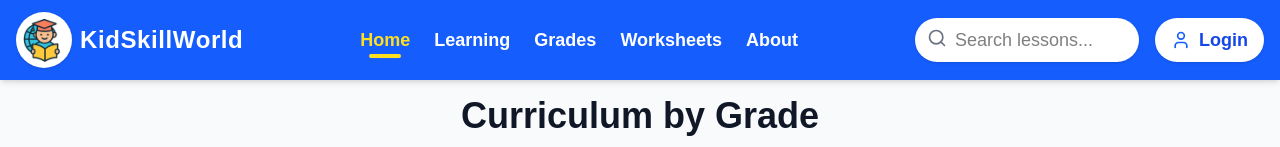
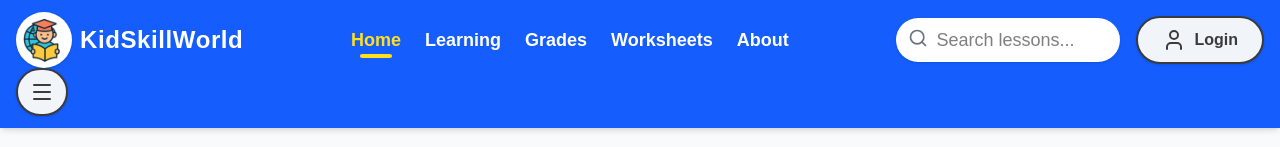
Before and after one commit to adhriton25/kidskillworld, a Next.js app: page / in a window 1280 px wide. Shown: the top 147 px of the page. Built offline with nearby package versions, Linux system fonts and the light colour scheme; no server answers; the database is empty.

Commit message:
fix: button

```diff
--- a/components/Base/Button.tsx
+++ b/components/Base/Button.tsx
@@ -40,7 +40,7 @@ const VARIANTS = {
     hover: "hover:bg-[var(--ksw-color-action-primary-active)]",
   },
   secondary: {
-    bg: "bg-transparent",
+    bg: "bg-[var(--ksw-color-action-secondary-base)] ",
     text: "text-[var(--ksw-color-action-secondary-default)]",
     linkText: "text-[var(--ksw-color-action-secondary-default)]",
     hover: "hover:bg-[var(--ksw-color-action-secondary-active)]",
--- a/components/layout/Header.tsx
+++ b/components/layout/Header.tsx
@@ -7,6 +7,7 @@ import { MobileMenu } from "./MobileMenu";
 import { HEADER_TABS } from "@/Constant/header-tab";
 import { NavTab } from "./NavTab";
 import Link from "next/link";
+import { Button } from "../Base/Button";
 
 export const Header = () => {
   const [menuOpen, setMenuOpen] = useState(false);
@@ -45,12 +46,6 @@ export const Header = () => {
             {/* Search Bar */}
             <div className="relative ">
               {/* Mobile Menu Button */}
-              <button
-                className="bg-white p-2 rounded-full shadow hover:bg-gray-100 sm:hidden"
-                onClick={() => setMenuOpen(true)}
-              >
-                <Menu className="text-blue-600 w-6 h-6" />
-              </button>
               <input
                 type="text"
                 placeholder="Search lessons..."
@@ -60,14 +55,19 @@ export const Header = () => {
             </div>
 
             {/* Login Button */}
-            <button className="bg-white px-4 py-2 rounded-full shadow flex items-center gap-2 hover:bg-gray-100">
-              <User className="text-blue-600 w-5 h-5" />
-              <span className="text-blue-700 font-semibold text-lg hidden md:block">
-                Login
-              </span>
-            </button>
+            <Button variant="secondary" shape="rounded" leftIcon={<User />}>
+              Login
+            </Button>
           </div>
         </div>
+        {/*Mobile Menu Button */}
+        <Button
+          shape="rounded"
+          variant="secondary"
+          leftIcon={<Menu />}
+          className="rounded-full !p-3"
+          onClick={() => setMenuOpen(true)}
+        />
 
         {/* Mobile Search Bar */}
         {/* <div className="mt-3 px-2">
```
